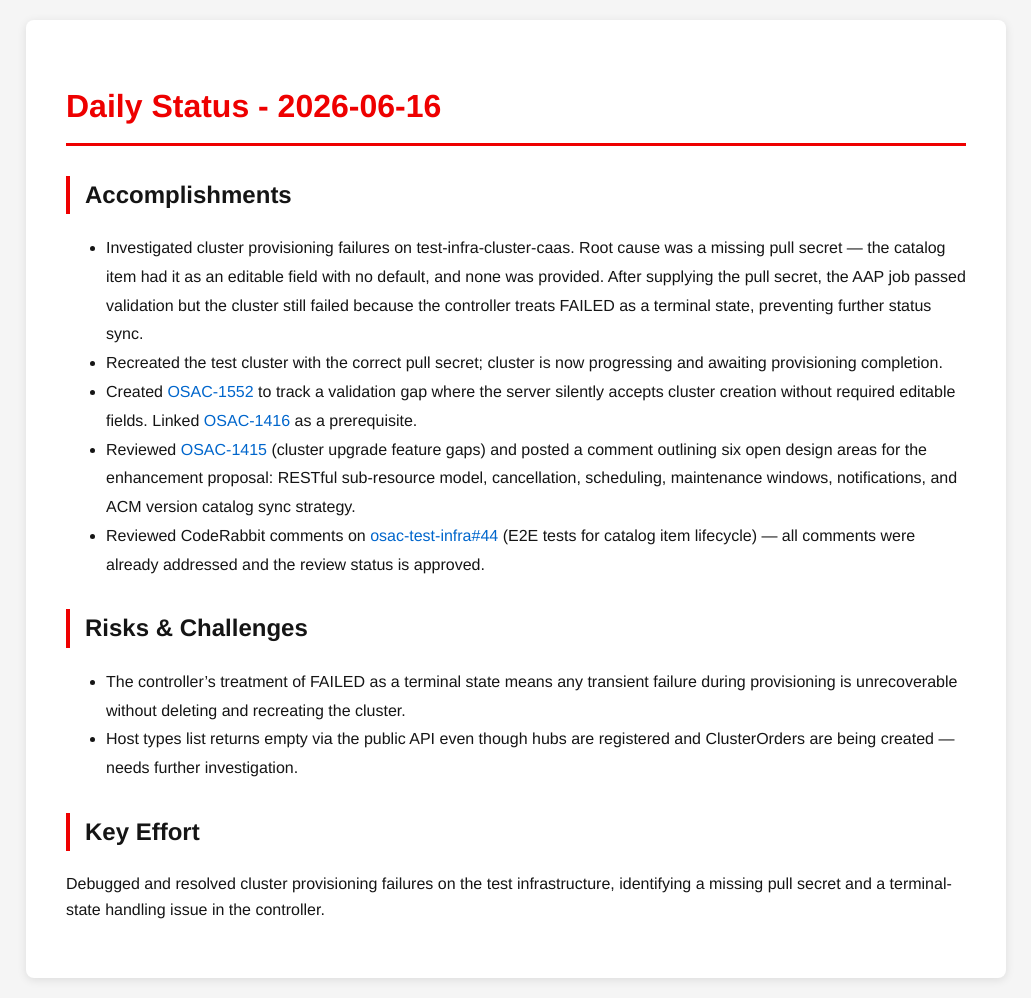
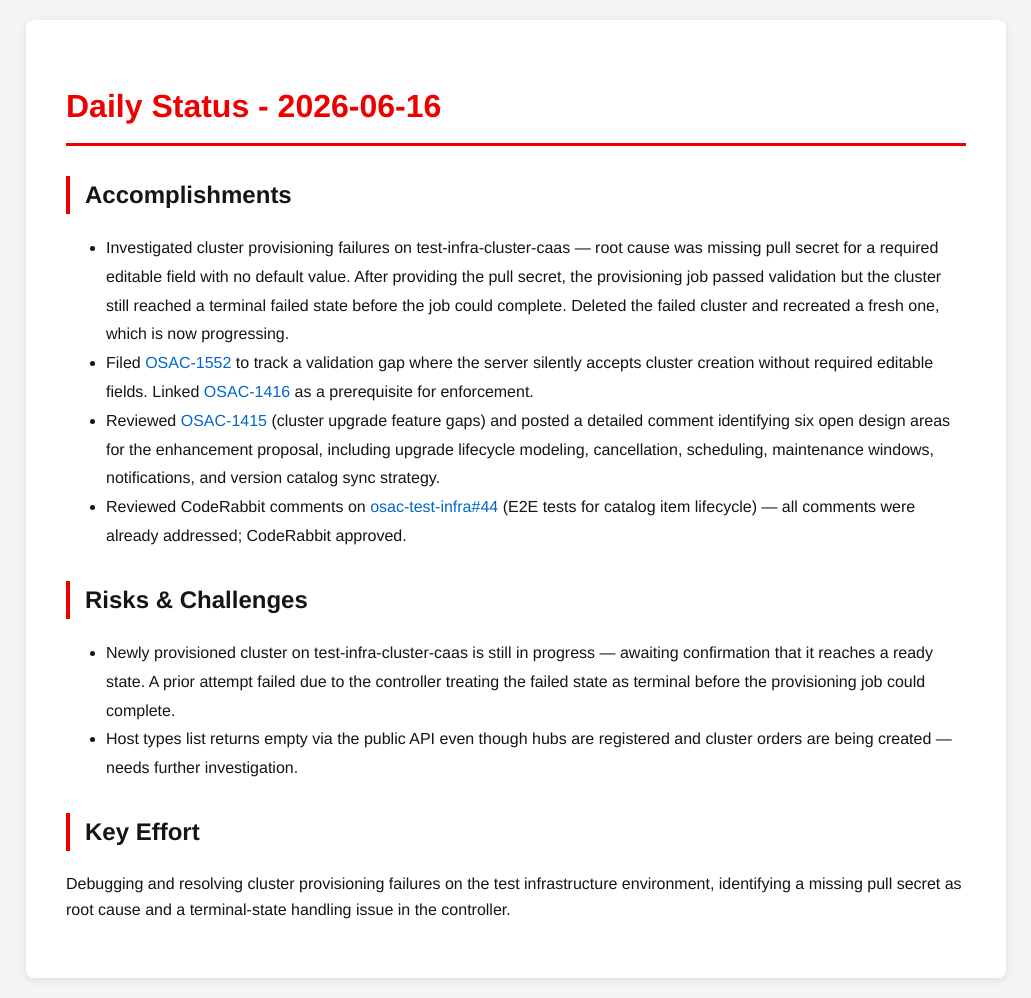
Before and after one commit to tzvatot/daily-status, a Jekyll site: the page built from 2026-06-16.md, in a window 1280 px wide. Shown: the whole page, without its empty margins (124-1155 px from the left). Built offline with Jekyll 4.4.1, drawn with Linux system fonts in a browser that asks for light colours.

Commit message:
Daily status update - 2026-06-16

```diff
--- a/2026-06-16.md
+++ b/2026-06-16.md
@@ -7,15 +7,14 @@ date: 2026-06-16
 # Daily Status - 2026-06-16
 
 ## Accomplishments
-- Investigated cluster provisioning failures on test-infra-cluster-caas. Root cause was a missing pull secret — the catalog item had it as an editable field with no default, and none was provided. After supplying the pull secret, the AAP job passed validation but the cluster still failed because the controller treats FAILED as a terminal state, preventing further status sync.
-- Recreated the test cluster with the correct pull secret; cluster is now progressing and awaiting provisioning completion.
-- Created [OSAC-1552](https://redhat.atlassian.net/browse/OSAC-1552) to track a validation gap where the server silently accepts cluster creation without required editable fields. Linked [OSAC-1416](https://redhat.atlassian.net/browse/OSAC-1416) as a prerequisite.
-- Reviewed [OSAC-1415](https://redhat.atlassian.net/browse/OSAC-1415) (cluster upgrade feature gaps) and posted a comment outlining six open design areas for the enhancement proposal: RESTful sub-resource model, cancellation, scheduling, maintenance windows, notifications, and ACM version catalog sync strategy.
-- Reviewed CodeRabbit comments on [osac-test-infra#44](https://github.com/osac-project/osac-test-infra/pull/44) (E2E tests for catalog item lifecycle) — all comments were already addressed and the review status is approved.
+- Investigated cluster provisioning failures on test-infra-cluster-caas — root cause was missing pull secret for a required editable field with no default value. After providing the pull secret, the provisioning job passed validation but the cluster still reached a terminal failed state before the job could complete. Deleted the failed cluster and recreated a fresh one, which is now progressing.
+- Filed [OSAC-1552](https://redhat.atlassian.net/browse/OSAC-1552) to track a validation gap where the server silently accepts cluster creation without required editable fields. Linked [OSAC-1416](https://redhat.atlassian.net/browse/OSAC-1416) as a prerequisite for enforcement.
+- Reviewed [OSAC-1415](https://redhat.atlassian.net/browse/OSAC-1415) (cluster upgrade feature gaps) and posted a detailed comment identifying six open design areas for the enhancement proposal, including upgrade lifecycle modeling, cancellation, scheduling, maintenance windows, notifications, and version catalog sync strategy.
+- Reviewed CodeRabbit comments on [osac-test-infra#44](https://github.com/osac-project/osac-test-infra/pull/44) (E2E tests for catalog item lifecycle) — all comments were already addressed; CodeRabbit approved.
 
 ## Risks & Challenges
-- The controller's treatment of FAILED as a terminal state means any transient failure during provisioning is unrecoverable without deleting and recreating the cluster.
-- Host types list returns empty via the public API even though hubs are registered and ClusterOrders are being created — needs further investigation.
+- Newly provisioned cluster on test-infra-cluster-caas is still in progress — awaiting confirmation that it reaches a ready state. A prior attempt failed due to the controller treating the failed state as terminal before the provisioning job could complete.
+- Host types list returns empty via the public API even though hubs are registered and cluster orders are being created — needs further investigation.
 
 ## Key Effort
-Debugged and resolved cluster provisioning failures on the test infrastructure, identifying a missing pull secret and a terminal-state handling issue in the controller.
+Debugging and resolving cluster provisioning failures on the test infrastructure environment, identifying a missing pull secret as root cause and a terminal-state handling issue in the controller.
```
